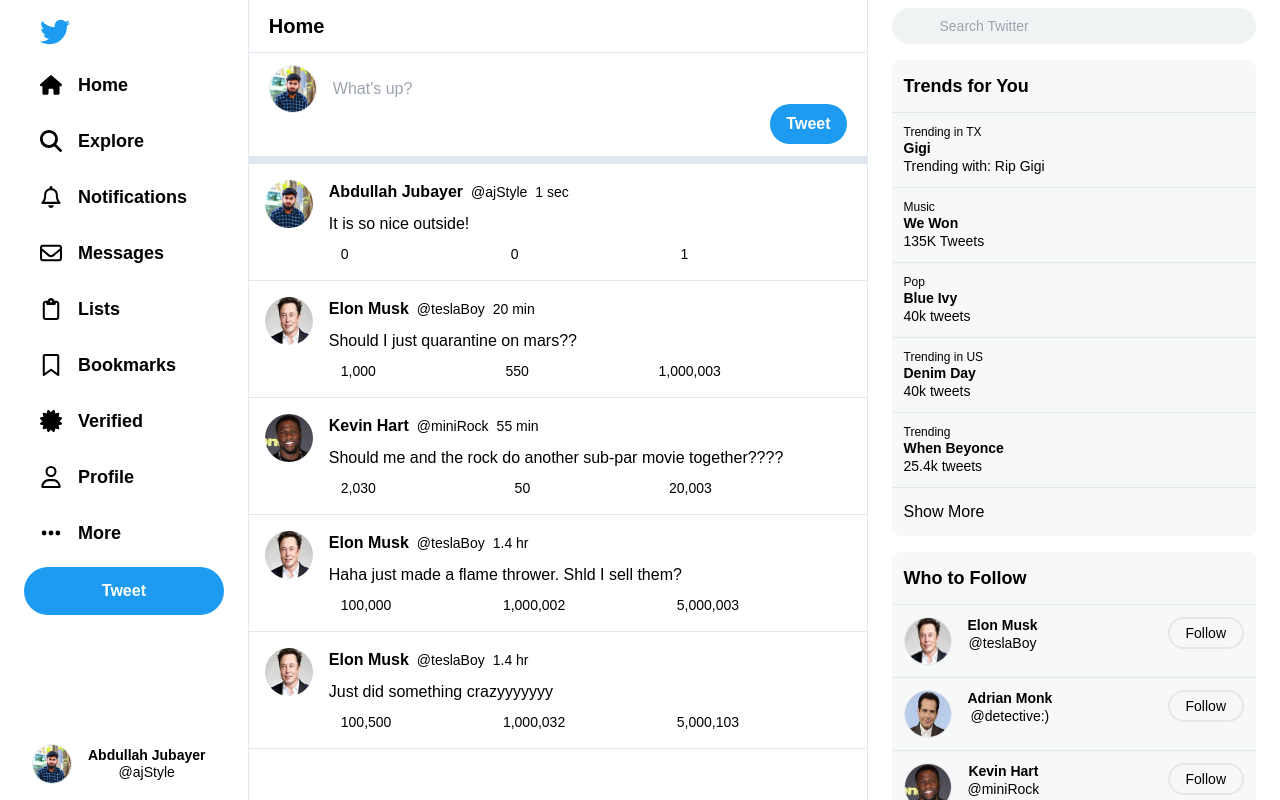
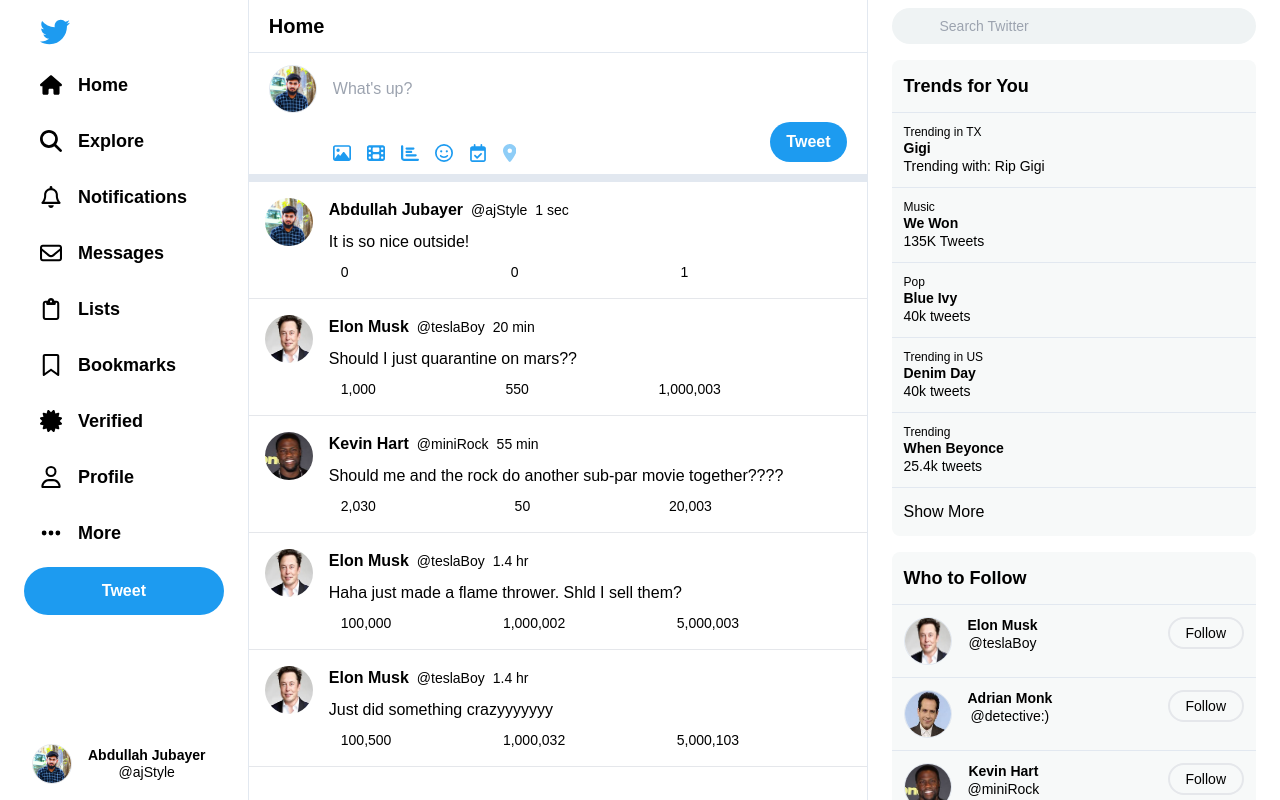
Before and after one commit to Abdullah9001/tweeter-clone, a Nuxt app: page / in a window 1280 px wide. Built offline with nearby package versions, Linux system fonts and the light colour scheme.

Commit message:
done for today

```diff
--- a/pages/index.vue
+++ b/pages/index.vue
@@ -111,10 +111,63 @@
             class="mt-3 pb-3 w-full focus:outline-none"
           />
           <div class="flex items-center cursor-pointer">
-            <i class="text-lg text-blue mr-4 far fa-image"></i>
-            <i class="text-lg text-blue mr-4 fas fa-film"></i>
-            <i class="text-lg text-blue mr-4 far fa-chart-bar"></i>
-            <i class="text-lg text-blue mr-4 far fa-smile"></i>
+            <svg
+              xmlns="http://www.w3.org/2000/svg"
+              class="text-lg text-blue mr-4 svg-icon-short"
+              viewBox="0 0 512 512"
+            >
+              <path
+                d="M448 80c8.8 0 16 7.2 16 16V415.8l-5-6.5-136-176c-4.5-5.9-11.6-9.3-19-9.3s-14.4 3.4-19 9.3L202 340.7l-30.5-42.7C167 291.7 159.8 288 152 288s-15 3.7-19.5 10.1l-80 112L48 416.3l0-.3V96c0-8.8 7.2-16 16-16H448zM64 32C28.7 32 0 60.7 0 96V416c0 35.3 28.7 64 64 64H448c35.3 0 64-28.7 64-64V96c0-35.3-28.7-64-64-64H64zm80 192a48 48 0 1 0 0-96 48 48 0 1 0 0 96z"
+              />
+            </svg>
+            <svg
+              xmlns="http://www.w3.org/2000/svg"
+              class="text-lg text-blue mr-4 svg-icon-short"
+              viewBox="0 0 512 512"
+            >
+              <path
+                d="M0 96C0 60.7 28.7 32 64 32H448c35.3 0 64 28.7 64 64V416c0 35.3-28.7 64-64 64H64c-35.3 0-64-28.7-64-64V96zM48 368v32c0 8.8 7.2 16 16 16H96c8.8 0 16-7.2 16-16V368c0-8.8-7.2-16-16-16H64c-8.8 0-16 7.2-16 16zm368-16c-8.8 0-16 7.2-16 16v32c0 8.8 7.2 16 16 16h32c8.8 0 16-7.2 16-16V368c0-8.8-7.2-16-16-16H416zM48 240v32c0 8.8 7.2 16 16 16H96c8.8 0 16-7.2 16-16V240c0-8.8-7.2-16-16-16H64c-8.8 0-16 7.2-16 16zm368-16c-8.8 0-16 7.2-16 16v32c0 8.8 7.2 16 16 16h32c8.8 0 16-7.2 16-16V240c0-8.8-7.2-16-16-16H416zM48 112v32c0 8.8 7.2 16 16 16H96c8.8 0 16-7.2 16-16V112c0-8.8-7.2-16-16-16H64c-8.8 0-16 7.2-16 16zM416 96c-8.8 0-16 7.2-16 16v32c0 8.8 7.2 16 16 16h32c8.8 0 16-7.2 16-16V112c0-8.8-7.2-16-16-16H416zM160 128v64c0 17.7 14.3 32 32 32H320c17.7 0 32-14.3 32-32V128c0-17.7-14.3-32-32-32H192c-17.7 0-32 14.3-32 32zm32 160c-17.7 0-32 14.3-32 32v64c0 17.7 14.3 32 32 32H320c17.7 0 32-14.3 32-32V320c0-17.7-14.3-32-32-32H192z"
+              />
+            </svg>
+            <svg
+              xmlns="http://www.w3.org/2000/svg"
+              class="text-lg text-blue mr-4 svg-icon-short"
+              viewBox="0 0 512 512"
+            >
+              <path
+                d="M32 32c17.7 0 32 14.3 32 32V400c0 8.8 7.2 16 16 16H480c17.7 0 32 14.3 32 32s-14.3 32-32 32H80c-44.2 0-80-35.8-80-80V64C0 46.3 14.3 32 32 32zm96 96c0-17.7 14.3-32 32-32l192 0c17.7 0 32 14.3 32 32s-14.3 32-32 32l-192 0c-17.7 0-32-14.3-32-32zm32 64H288c17.7 0 32 14.3 32 32s-14.3 32-32 32H160c-17.7 0-32-14.3-32-32s14.3-32 32-32zm0 96H416c17.7 0 32 14.3 32 32s-14.3 32-32 32H160c-17.7 0-32-14.3-32-32s14.3-32 32-32z"
+              />
+            </svg>
+            <svg
+              xmlns="http://www.w3.org/2000/svg"
+              class="text-lg text-blue mr-4 svg-icon-short"
+              viewBox="0 0 512 512"
+            >
+              <path
+                d="M464 256A208 208 0 1 0 48 256a208 208 0 1 0 416 0zM0 256a256 256 0 1 1 512 0A256 256 0 1 1 0 256zm177.6 62.1C192.8 334.5 218.8 352 256 352s63.2-17.5 78.4-33.9c9-9.7 24.2-10.4 33.9-1.4s10.4 24.2 1.4 33.9c-22 23.8-60 49.4-113.6 49.4s-91.7-25.5-113.6-49.4c-9-9.7-8.4-24.9 1.4-33.9s24.9-8.4 33.9 1.4zM144.4 208a32 32 0 1 1 64 0 32 32 0 1 1 -64 0zm192-32a32 32 0 1 1 0 64 32 32 0 1 1 0-64z"
+              />
+            </svg>
+
+            <svg
+              xmlns="http://www.w3.org/2000/svg"
+              class="text-lg text-blue mr-4 svg-icon-short"
+              height="1em"
+              viewBox="0 0 448 512"
+            >
+              <path
+                d="M128 0c13.3 0 24 10.7 24 24V64H296V24c0-13.3 10.7-24 24-24s24 10.7 24 24V64h40c35.3 0 64 28.7 64 64v16 48V448c0 35.3-28.7 64-64 64H64c-35.3 0-64-28.7-64-64V192 144 128C0 92.7 28.7 64 64 64h40V24c0-13.3 10.7-24 24-24zM400 192H48V448c0 8.8 7.2 16 16 16H384c8.8 0 16-7.2 16-16V192zM329 297L217 409c-9.4 9.4-24.6 9.4-33.9 0l-64-64c-9.4-9.4-9.4-24.6 0-33.9s24.6-9.4 33.9 0l47 47 95-95c9.4-9.4 24.6-9.4 33.9 0s9.4 24.6 0 33.9z"
+              />
+            </svg>
+            <svg
+              xmlns="http://www.w3.org/2000/svg"
+              class="text-lg text-blue mr-4 svg-icon-short-l"
+              height="1em"
+              viewBox="0 0 384 512"
+            >
+              <path
+                d="M215.7 499.2C267 435 384 279.4 384 192C384 86 298 0 192 0S0 86 0 192c0 87.4 117 243 168.3 307.2c12.3 15.3 35.1 15.3 47.4 0zM192 128a64 64 0 1 1 0 128 64 64 0 1 1 0-128z"
+              />
+            </svg>
           </div>
           <button
             type="submit"
@@ -378,7 +431,7 @@ export default {
   display: none;
 }
 #app {
-  font-family: Arial, Helvetica, sans-serif;
+  font-family: sans-serif;
 }
 .svg-icon {
   margin-left: 1rem;
@@ -386,7 +439,6 @@ export default {
 }
 
 .svg-img {
-  fill: none;
   width: 22px;
   height: 22px;
 }
@@ -419,4 +471,12 @@ export default {
 .bg-lightblue-hover:hover {
   background-color: #e7e7e8;
 }
+.svg-icon-short {
+  width: 18px;
+  fill: #1d9bf0;
+}
+
+.svg-icon-short-l {
+  fill: #8ecdf7;
+}
 </style>
```
